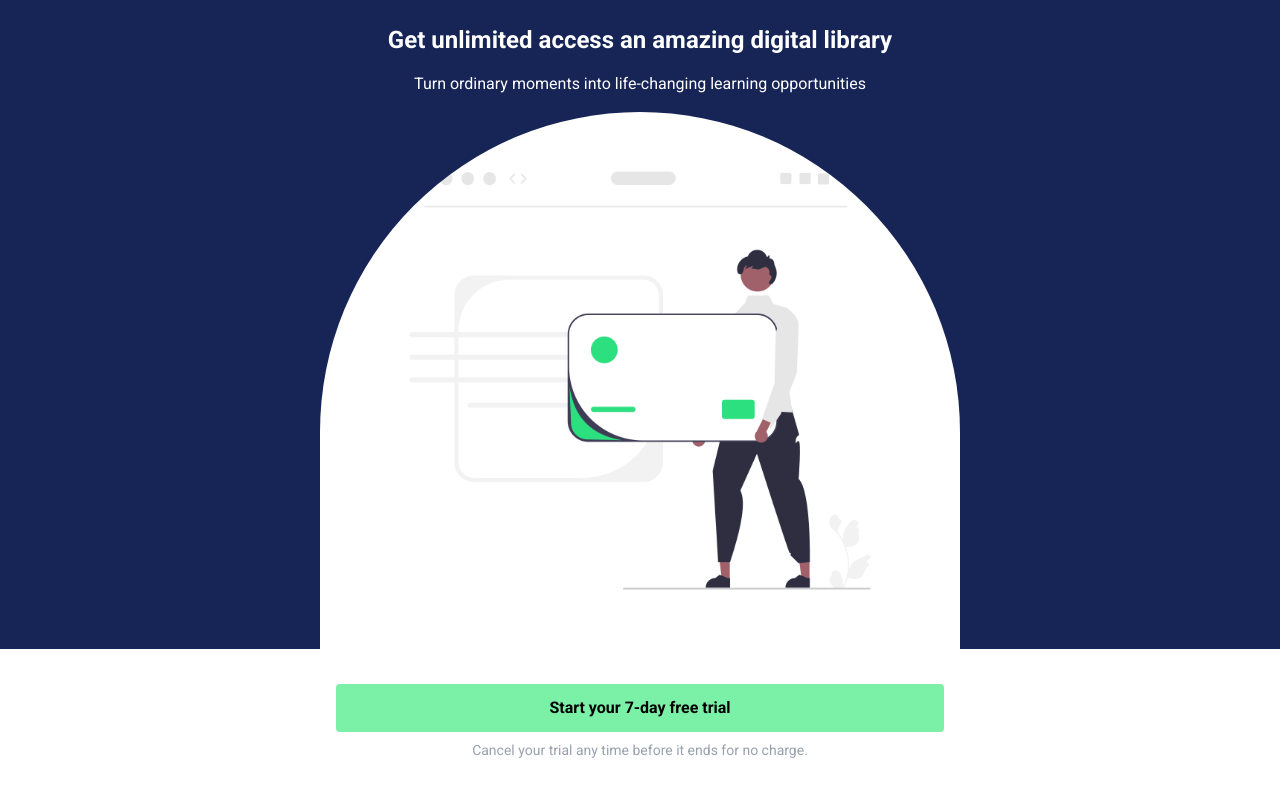
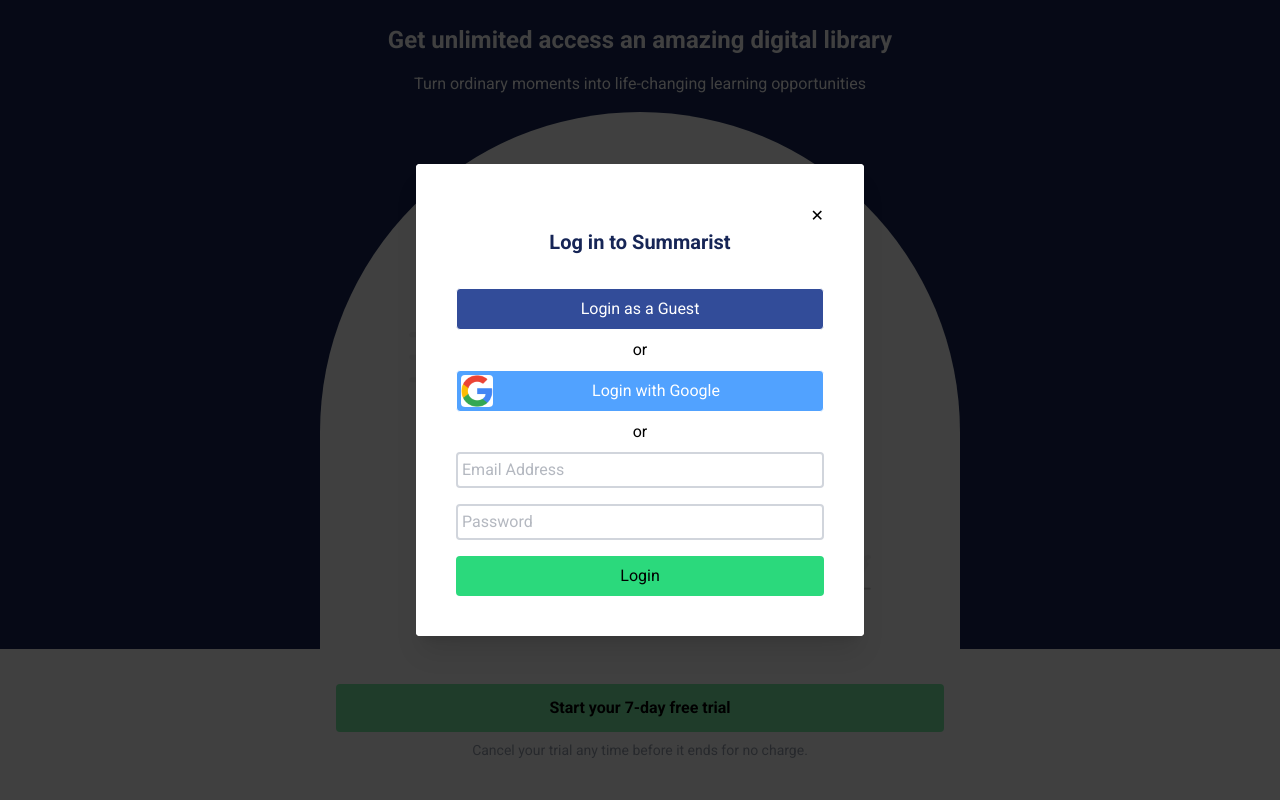
Before and after one commit to naomi-oleary/Advanced-Virtual-Internship-Summarist, a Next.js app: page /subscription-plan in a window 1280 px wide. Both pictures are taken after a click on the button "Start your 7-day free trial". Shown: the top 800 px of the page. Built offline with nearby package versions, Linux system fonts and the light colour scheme; no server answers.

Commit message:
make login pop up on trial button click

```diff
--- a/app/components/client-side/LoginButton.jsx
+++ b/app/components/client-side/LoginButton.jsx
@@ -7,7 +7,7 @@
 export default function LoginButton({ className = "" }) {
 
 
-    const [isModalOpen, setIsModalOpen] =useState(false);
+    const [isModalOpen, setIsModalOpen] = useState(false);
 
     return (
         <div>
--- a/app/subscription-plan/page.tsx
+++ b/app/subscription-plan/page.tsx
@@ -7,8 +7,10 @@
 import { PiPlantDuotone } from "react-icons/pi";
 import { useState } from 'react';
 import FAQDropdown from '../components/client-side/FAQDropdown';
+import AuthenticationModal from '../components/client-side/AuthenticationModal';
 
-export default function SubscriptionPage() {
+
+export default function SubscriptionPage({ className= "" }) {
 
     const [isToggled1, setIsToggled1] = useState(false);
     const [isToggled2, setIsToggled2] = useState(false);
@@ -23,6 +25,8 @@
             setIsToggled2(true);
         }
     };
+
+    const [isModalOpen, setIsModalOpen] = useState(false);
 
     return (
         <div>
@@ -82,16 +86,52 @@
             <div className="flex flex-col items-center p-8 sticky bottom-0 bg-white w-full">
                 {isToggled2 ? (
                     <>
-                        <button className="p-3 bg-green-300 rounded-sm font-semibold w-1/2">
+                        <button
+                            className="p-3 bg-green-300 rounded-sm font-semibold w-1/2"
+                            onClick={() => setIsModalOpen(true)}
+                        >
                                 Start your first month
                         </button>
+                        <AuthenticationModal
+                            isOpen={isModalOpen}
+                            onClose={() => setIsModalOpen(false)}
+                        >
+                            <div className="flex flex-col relative">
+                                <button
+                                    onClick={() => setIsModalOpen(false)}
+                                    className="absolute top-0 right-0"
+                                    >
+                                    ✕
+                                </button>
+                                <h1 className="font-bold text-xl text-blue-950 my-6">Log in to Summarist</h1>
+                            </div>
+                        </AuthenticationModal>
+                        <div>
+            </div>
                         <p className="text-sm text-gray-400 p-2">30-day money back guarantee, no questions asked.</p>
                     </>
                 ) : (
                     <>
-                        <button className="p-3 bg-green-300 rounded-sm font-semibold w-1/2">
+                        <button
+                            className="p-3 bg-green-300 rounded-sm font-semibold w-1/2"
+                            onClick={() => setIsModalOpen(true)}
+                        >
                                 Start your 7-day free trial
                         </button>
+                        <AuthenticationModal
+                            isOpen={isModalOpen}
+                            onClose={() => setIsModalOpen(false)}
+                        >
+                            <div className="flex flex-col relative">
+                                <button
+                                    onClick={() => setIsModalOpen(false)}
+                                    className="absolute top-0 right-0"
+                                    >
+                                    ✕
+                                </button>
+                                <h1 className="font-bold text-xl text-blue-950 my-6">Log in to Summarist</h1>
+                            </div>
+                        </AuthenticationModal>
                         <p className="text-sm text-gray-400 p-2">Cancel your trial any time before it ends for no charge.</p>
                     </>
                 )}
```
